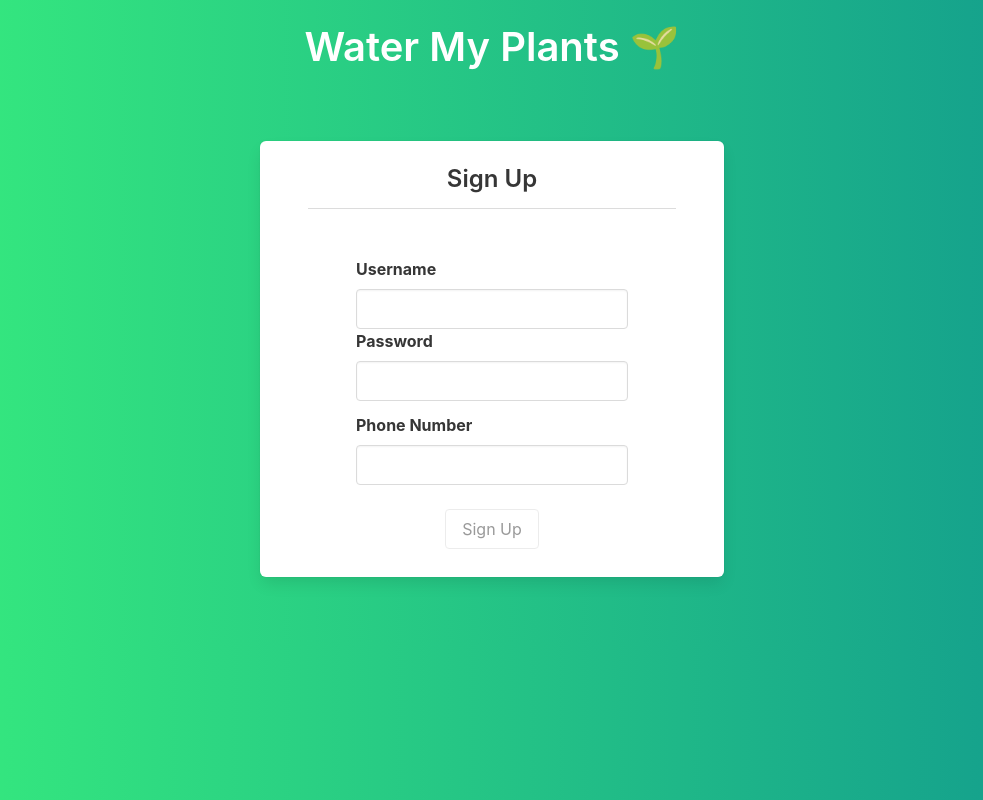
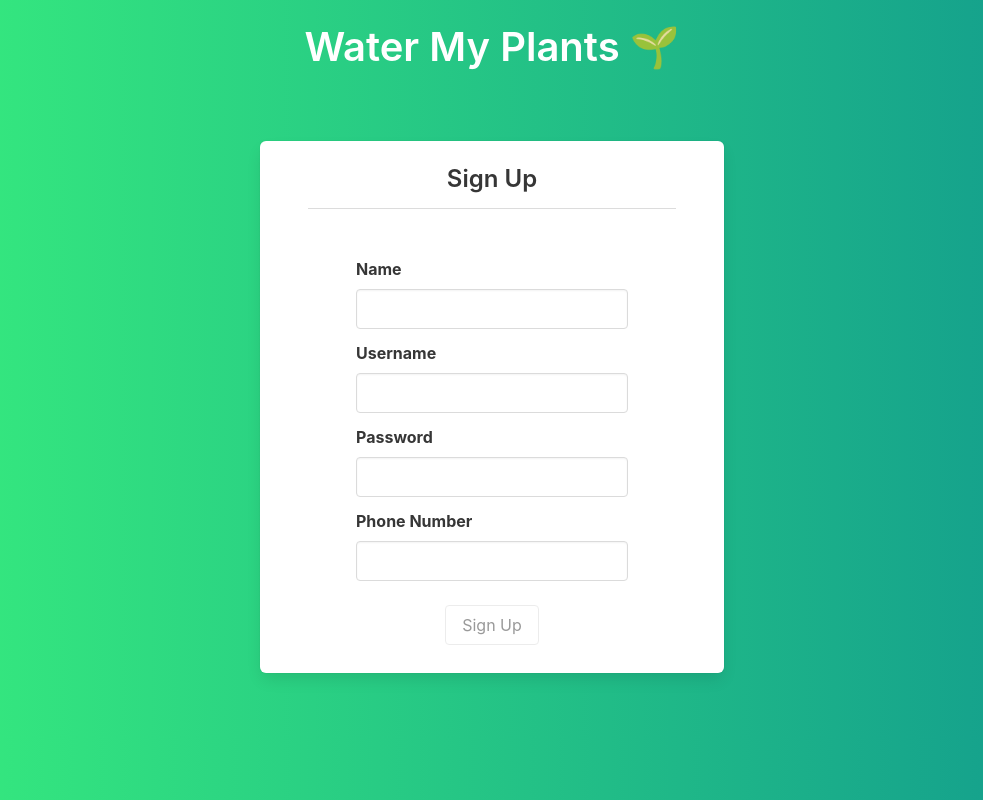
Before and after one commit to Build-Week-Water-My-Plants-6/front-end, a React (Create React App) app: page /signup in a window 1280 px wide. Shown: the whole page, without its empty margins (148-1131 px from the left). Built offline with nearby package versions, Linux system fonts and the light colour scheme.

Commit message:
added name input

```diff
--- a/src/components/Signup.js
+++ b/src/components/Signup.js
@@ -7,9 +7,10 @@ function Signup() {
 
     //initial form state
     const initialFormState = {
+        fullname:"",
         username:"",
         password:"",
-        phoneNumber:"",
+        phonenumber:"",
     }
 
     //temp state used to set state
@@ -30,6 +31,10 @@ function Signup() {
     //schema used for all validation to determine whether the input is valid or not
 
     const formSchema = yup.object().shape({
+        fullname: yup
+        .string()
+        .required()
+        .min(2),
         username: yup
         .string()
         .required("Username is required")
@@ -38,7 +43,7 @@ function Signup() {
         .string()
         .required("Please input your password")
         .min(5, "Must contain at least 5 characters"),
-        phoneNumber: yup
+        phonenumber: yup
         .string()
         .required()
         .min(10, "Please input a valid phone number")
@@ -100,7 +105,7 @@ function Signup() {
         event.persist();
         const newUserData = {
             ...formState,
-            [event.target.name]: event.target.name === "phoneNumber" ?event.target.value.replace(/\D/,''): event.target.value
+            [event.target.name]: event.target.name === "phonenumber" ?event.target.value.replace(/\D/,''): event.target.value
         };
         validateChange(event);
         setFormState(newUserData)
@@ -117,6 +122,21 @@ function Signup() {
             <form className="mx-6" onSubmit={formSubmit}>
             {serverError ? <p className="error">{serverError}
             </p> : null}
+            <div className="field">
+                    <label className="label" htmlform="fullname">Name</label>
+                    <div className="control">
+                        <input
+                        className="input"
+                        type="text"
+                        id="fullname"
+                        name="fullname"
+                        onChange={inputChange}
+                        value={formState.fullname}
+                        />
+                        {errors.fullname.length > 0 ? <p className="error">{errors.fullname}
+                        </p> : null}
+                </div>
+                </div>
                 <div className="field">
                     <label className="label" htmlform="username">Username</label>
                     <div className="control">
@@ -130,6 +150,7 @@ function Signup() {
                         />
                         {errors.username.length > 0 ? <p className="error">{errors.username}
                         </p> : null}
+                    </div>
                 </div>
 
                 <div className="field">
@@ -148,19 +169,19 @@ function Signup() {
                     </div>
                 </div>
                 <div className="field">
-                    <label className="label" htmlform="phoneNumber">Phone Number</label>
+                    <label className="label" htmlform="phonenumber">Phone Number</label>
                     <div className="control">
                         <input
                         maxLength="10"
                         className="input"
                         type="text"
-                        id="phoneNumber"
-                        name="phoneNumber"
+                        id="phonenumber"
+                        name="phonenumber"
                         onChange={inputChange}
-                        value={formState.phoneNumber}
+                        value={formState.phonenumber}
                         onkeypress="return isNumber(event)"
                         />
-                        {errors.phoneNumber.length > 0 ? <p className="error">{errors.phoneNumber}
+                        {errors.phonenumber.length > 0 ? <p className="error">{errors.phonenumber}
                         </p> : null}
                 </div>
                 </div>
@@ -176,7 +197,7 @@ function Signup() {
                             </button>
                         </div>
                     </div>
-                </div>
+
             </form>
         </div>
     );
```
